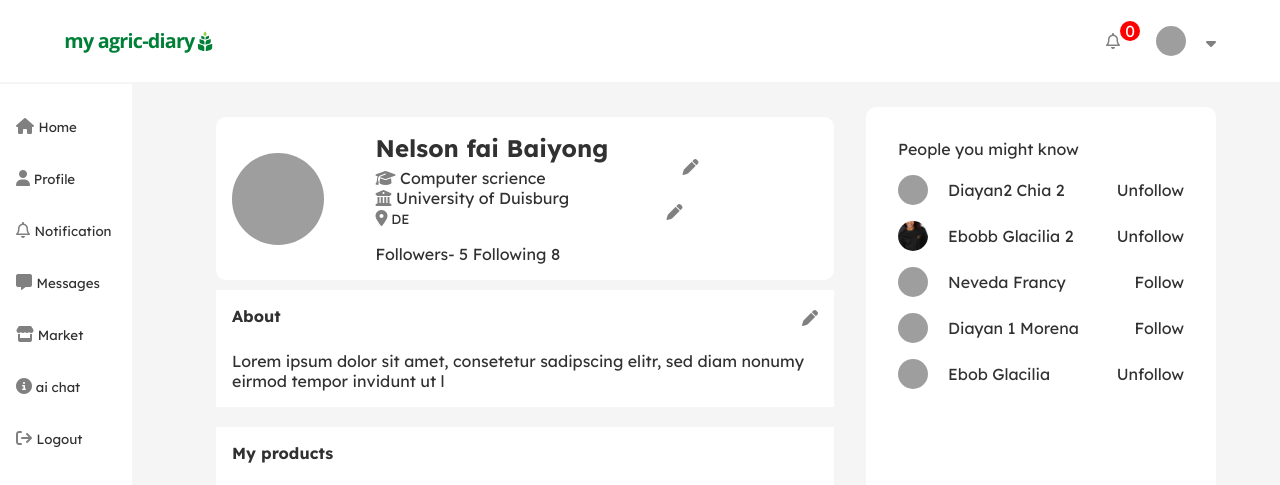
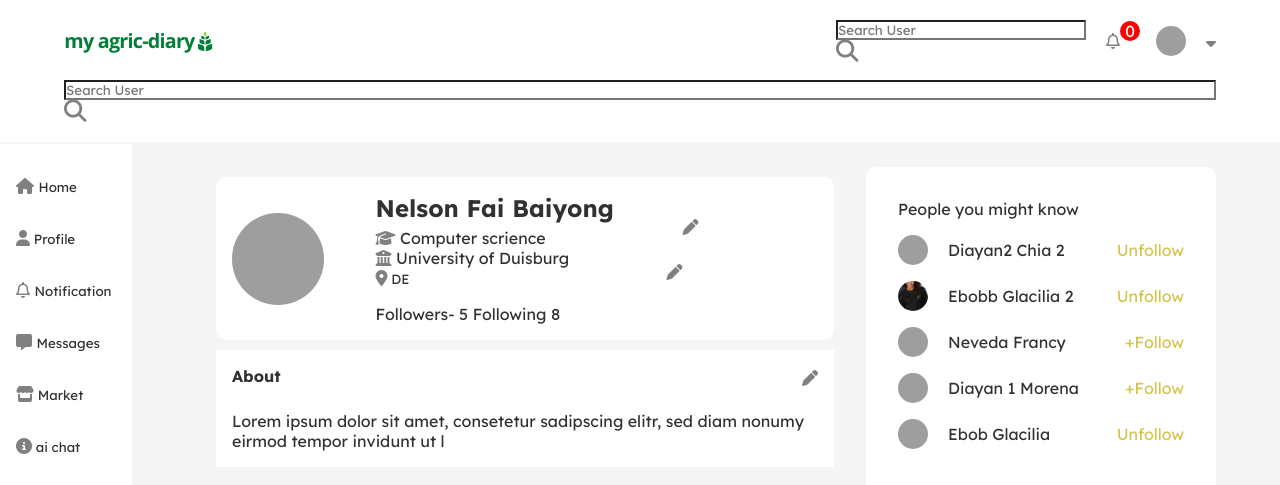
Before and after one commit to nelsonfai/farmsocial, a Django app: page /account/profile/5 in a window 1280 px wide. Shown: the top 485 px of the page. Run offline with Django 3.2, Linux system fonts and the light colour scheme; a user stored in the database is signed in; data comes from the database, SQL or seed files in the repository; parts of the project's set-up code (start-up, migrations or seed data) failed here and were passed over; some libraries are stand-ins or nearby versions; grey boxes are pictures that could not be loaded.

Commit message:
auto-search complete

```diff
--- a/account/templates/account/profile.html
+++ b/account/templates/account/profile.html
@@ -13,7 +13,7 @@
                 <div class="roundedprofile" style="background:url('{{profile.profilepic}}') ;background-position: center; background-size: contain; width:100% !important; padding-top: 100%;">  </div>
         </div>
         <div class="profile-name">
-            <h2 class="name"> {{ profile.get_full_name}}
+            <h2 class="name"> {{ profile.get_full_name|title}}
                 {% if profile == request.user %}
                 <span class="deletebtnfloat"> <a href="{% url 'editname' %}" style="font-size: 1.1rem;color:grey;font-weight:normal;top:0;"> <i class="fa-solid fa-pen"></i></a></span>
                 {%endif%}
@@ -51,13 +51,13 @@
                     {% if profile != request.user %}
                     <span>
                         {% if request.user in network.follower.all %}
-                            <span onclick="network(event,url='unfollow', profile_id='{{profile.id}}',id='unfollowbtn')" >Unfollow</span>
+                            <span onclick="network(event,url='unfollow', profile_id='{{profile.id}}',id='unfollowbtn')" style="cursor: pointer;">Unfollow</span>
                         {% else %}
-                            <span onclick="network(event,url='follow', profile_id='{{profile.id}}' ,id='followbtn')" >Follow</span>
+                            <span onclick="network(event,url='follow', profile_id='{{profile.id}}' ,id='followbtn')"style="cursor: pointer;" >Follow</span>
                         {% endif %}
                     </span>
                         <span>
-                            <a href="{% url 'createchat' profile.id %}"> <button >Message</button> </a>
+                            <a href="{% url 'createchat' profile.id %}"> <span  class="button_three" style="cursor: pointer;">Message</span> </a>
                         </span>
 
                     {% endif %}
@@ -88,7 +88,11 @@
             {% if products %}
 
                 <div class="profile-product-container">
-                    <h4>My products</h4>
+                    <h4>My products
+                    {% if profile == request.user %}
+                    <span > <a href="{% url 'myproducts' %}" style="font-size: 1.1rem;color:grey;font-weight:normal;">(view all products) </a></span>
+                    {%endif%}
+                </h4>
                     <br>
                     <div class="products">
                     {% for product in products %}
@@ -98,8 +102,7 @@
                                     <div style="background:url('{{ product.main_image.url }}') ;width:100px;height: 100px;background-position: center;background-repeat: no-repeat;background-size: cover;" > </div>
                                         <div class="product-info">
                                             <p> {{ product.product | truncatechars:10}} </p>
-                                            <small><a href="{% url 'product' slug=product.id %}"> Details</a> </small>
-                                            <small><a href="{% url 'delete_product' product.id %}"> Delete</a> </small>
+                                            <small><a href="{% url 'product' slug=product.id %}">View</a> </small>
                                             <small><a href="{% url 'edit_product' product.id %}"> Edit</a> </small>
 
                                         </div>
@@ -111,7 +114,7 @@
                 </div>
                 </div>
             {% endif %}
-            {% if products %}
+            {% if articles %}
                 <div class="profile-articles">
                     <h4>My articles </h4>
                     <br>
@@ -149,13 +152,12 @@
 
 <div id="popup22">
     <div class="popuphead">
-        <div> <span onclick="shownetwork('followers22','following22')" id="followers22Indicate"> Follow</span> <span onclick="shownetwork('following22','followers22')" id="following22Indicate">Following</span></div>
+        <div> <span onclick="shownetwork('followers22','following22')" id="followers22Indicate"> Followers</span> <span onclick="shownetwork('following22','followers22')" id="following22Indicate">Following</span></div>
         <span onclick="closepopup()">Close</span>
     </div>
     <div class="popupbody">
         <div id="followers22" >
                 <div>
-                    <small>Following </small>
 
                     {% for item in profile.myfollowing.following.all %}
                     <div class="flex flex_outerfollow">
@@ -171,13 +173,13 @@
                             {% if item != request.user %}
                             <span>
                                 {% if item in mynetwork.following.all %}
-                                    <button onclick="network(event,url='unfollow', profile_id='{{item.id}}',id='itembtn')" >Unfollow</button>
+                                    <span onclick="network(event,url='unfollow', profile_id='{{item.id}}',id='itembtn')" >Unfollow</span>
                                 {% else %}
-                                    <button onclick="network(event,url='follow', profile_id='{{item.id}}' ,id='itembtn')" >Follow</button>
+                                    <span onclick="network(event,url='follow', profile_id='{{item.id}}' ,id='itembtn')" >Follow</span>
                                 {% endif %}
                             </span>
-                                <span>
-                                    <a href="{% url 'createchat' item.id %}"> <button>Message</button> </a>
+                                <span class="button_three">
+                                    <a href="{% url 'createchat' item.id %}"> Message</a>
                                 </span>
 
                             {% endif %}
@@ -189,7 +191,6 @@
         </div>
         <div id="following22" >
             <div>
-                <small>My Followers </small>
                 {% for item in profile.myfollowing.follower.all%}
                 <div class="flex flex_outerfollow">
                     <div class="flex" >
@@ -203,9 +204,9 @@
                         {% if item != request.user %}
                         <span>
                             {% if item in mynetwork.following.all %}
-                                <button onclick="network(event,url='unfollow', profile_id='{{item.id}}',id='itembtn')"  class="button_one">Unfollow</button>
+                                <span onclick="network(event,url='unfollow', profile_id='{{item.id}}',id='itembtn')"  class="button_one">Unfollow</span>
                             {% else %}
-                                <button onclick="network(event,url='follow', profile_id='{{item.id}}' ,id='itembtn')" class="button_one">Follow</button>
+                                <span onclick="network(event,url='follow', profile_id='{{item.id}}' ,id='itembtn')" class="button_one">+Follow</span>
                             {% endif %}
                         </span>
 
@@ -240,7 +241,7 @@
                     {% if item.user in mynetwork.following.all %}
                         <span onclick="network(event,url='unfollow', profile_id='{{item.user.id}}',id='itembtn')" class="button_one">Unfollow</span>
                     {% else %}
-                        <span onclick="network(event,url='follow', profile_id='{{item.user.id}}' ,id='itembtn')" class="button_one">Follow</span>
+                        <span onclick="network(event,url='follow', profile_id='{{item.user.id}}' ,id='itembtn')" class="button_one"> +Follow</span>
                     {% endif %}
                 </span>
                 {% endif %}
@@ -420,6 +421,17 @@ i{
     font-size: 1rem;
     color: grey;
 }
+.button_three{
+    padding: .7rem 1.3rem;
+    background-color: #d4c44b;
+    border-radius: 4rem;
+    cursor: pointer;
+
+  }
+  span.button_one{
+    color: #d4c44b;
+    cursor: pointer;
+  }
 @media screen and (max-width:768px) {
     body{
         padding: 0;
@@ -475,7 +487,7 @@ main{
                 console.log(result)
                 if (result.data === 'follow'){
 
-                  btn.parentElement.innerHTML = `<span onclick="network(event,url='follow', profile_id='${profile_id}', id='${id}')" class="button_one"> Follow </span>`;
+                  btn.parentElement.innerHTML = `<span onclick="network(event,url='follow', profile_id='${profile_id}', id='${id}')" class="button_one"> +Follow </span>`;
                   btn.remove();
                  }
                 else{
--- a/account/urls.py
+++ b/account/urls.py
@@ -14,7 +14,9 @@ urlpatterns = [
     path('editprofile/name/',views.edit_name, name='editname'),
     path('editprofile/bio/',views.edit_bio, name='editbio'),
     path('editprofile/education/',views.edit_education, name='editeducation'),
+    path('searchpage/',views.searchpage, name='searchpage'),
 
+    path('queryusers/',views.search_users, name='search_users'),
     path('reset_password/', auth_views.PasswordResetView.as_view(), name='reset_password'),
     path('reset_password_sent/', auth_views.PasswordResetDoneView.as_view(), name='password_reset_done'),
     path('reset/<uidb64>/<token>/', auth_views.PasswordResetConfirmView.as_view(), name='password_reset_confirm'),
--- a/account/views.py
+++ b/account/views.py
@@ -6,6 +6,7 @@ from django.contrib import messages
 from .forms import LogInForm,EmailForm,PersonalInfoForm,ProfileInfo,EducationForm
 from formtools.wizard.views import SessionWizardView
 from .models import CustomUser
+from django.http import JsonResponse
 
 from feed.models import Articles
 from marketplace.models import ProductItem
@@ -19,6 +20,7 @@ from .models import CustomUser
 from notification.models import NotificationUser
 from Friends.models import Network
 from django.core.files.storage import FileSystemStorage
+from django.db.models import Q
 
 
 
@@ -205,3 +207,18 @@ class FirstProfile(SessionWizardView):
         user.save()
         print('updated')
         return redirect('articles')
+def searchpage(request):
+
+     return render (request,'account/search.html',)
+
+
+def search_users(request):
+    query = request.GET.get('query', '')
+    users = CustomUser.objects.filter(Q(first_name__icontains=query) | Q(last_name__icontains=query))[:10]
+    data = {'results': []}
+    for user in users:
+        data['results'].append({
+            'id': user.id,
+            'text': user.get_full_name()
+        })
+    return JsonResponse(data)
--- a/feed/models.py
+++ b/feed/models.py
@@ -86,7 +86,7 @@ class Articles (models.Model):
     author=models.ForeignKey(CustomUser, related_name='profile' ,on_delete= models.CASCADE)
     title = models.CharField( max_length=200, blank=True, null=True)
     #body = models.TextField()
-    body = RichTextField( blank=True, null=True )
+    body = RichTextField( blank=True, null=True ,db_index=True)
     slug = models.SlugField()
     date = models.DateTimeField(auto_now_add=True)
     article_image = models.ImageField(upload_to='articlepics/', blank=True, null=True,validators=[FileExtensionValidator(['jpg','png',])])
--- a/feed/urls.py
+++ b/feed/urls.py
@@ -11,6 +11,7 @@ urlpatterns = [
     path('filter/<slug:tag>',views.filter_article, name='filter'),
     path('add-article/',views.add_article, name='add_article'),
     path('<slug:article_slug>/comment',views.comment, name='comment'),
+    path('search_article/<slug:slug>',views.search, name='search-article'),
 
     path('annoucement/',views.annoucement, name='annoucement'),
      path('delete_article/<slug:slug>',views.delete_article , name='delete_article'),
--- a/static/styles/mainstyle.css
+++ b/static/styles/mainstyle.css
@@ -47,9 +47,7 @@ a:hover{
     width: 100px;
 }
 header{
-    display:flex;
-    align-items:center;
-    justify-content: space-between;
+
     margin-bottom: 25px;
     padding-inline:5%;
     padding-block: 1.2rem;
@@ -59,6 +57,11 @@ header{
     background-color: white;
     color: #4ba064;
     z-index: 100;
+}
+.header-flex{
+    display:flex;
+    align-items:center;
+    justify-content: space-between;
 }
 header a{
     color: #4ba064;
--- a/templates/main/base.html
+++ b/templates/main/base.html
@@ -17,11 +17,20 @@
 </head>
 <body>
         <header>
+            <div class="header-flex">
             <div class="logo">
              <a href="../../../">   <img src="{% static 'images/my agric-diary.png'%}" width="100%"></a>
             </div>
             <div class="header-right">
                     {% if request.user.is_authenticated %}
+                            <span style="width: 250px;" id="searchusertop">
+                                <a href="{% url 'searchpage' %}">
+                                <form>
+                                    <input type="search" name="" id="" placeholder="Search User">
+                                    <button> <i class="fa-solid fa-magnifying-glass" style="font-size: 1.4rem; color:grey" ></i></button>
+                                  </form>
+                                  </a>
+                            </span>
                             <span>
                                 <a href="{% url 'notification' %}">
                                     <span class="notification-wrapper">
@@ -60,12 +69,21 @@
 
                     {% endif %}
             </div>
-
+            </div>
+            <div style="width: 100%;margin-top: 1rem;" id="searchuserbottom">
+                <a href="{% url 'searchpage' %}">
+                <form>
+                    <input type="search" name="" id="" placeholder="Search User">
+                    <button> <i class="fa-solid fa-magnifying-glass" style="font-size: 1.4rem; color:grey" ></i></button>
+                  </form>
+                </a>
+            </div>
         </header>
 
         {% for messsage in messages %}
             <div class="message"> {{ messsage }} </div>
         {% endfor %}
+
 
    <div class="flex-container">
     <div class="bodynav_right">
@@ -98,6 +116,9 @@
           elt.classList.toggle("show")
             }
         </script>
+
+
+
 </body>
 
 
```
Also changed, not shown: account/templates/account/search.html (added, +80 -0 lines), feed/templates/feed/articles.html (+6 -4 lines), feed/views.py (+16 -3 lines), marketplace/templates/marketplace/edit_product.html (+5 -2 lines).
